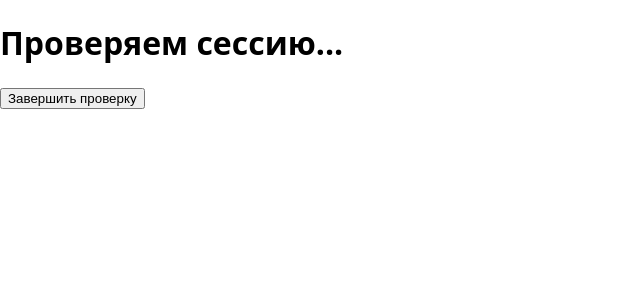
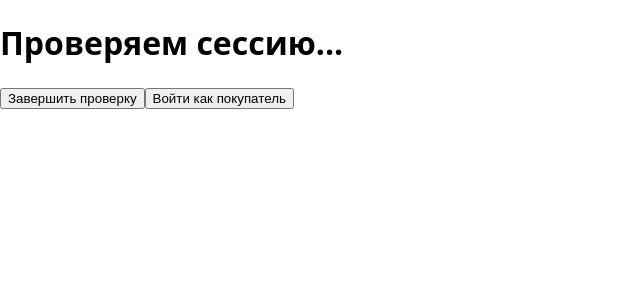
Before and after one commit to IuliiaUsatova/ostatki-sladki, a React (Vite) app: page / in a window 1280 px wide. Shown: the top 300 px of the page, without its empty margins (0-640 px from the left). Built offline with nearby package versions, Linux system fonts and the light colour scheme.

Commit message:
feat: add test buyer login flow

```diff
--- a/src/pages/SplashPage.tsx
+++ b/src/pages/SplashPage.tsx
@@ -1,8 +1,21 @@
+import { useNavigate } from 'react-router-dom'
 import { useAuthStore } from '../features/auth/store/authStore'
 
 function SplashPage() {
   const isLoading = useAuthStore((state) => state.isLoading)
   const clearAuth = useAuthStore((state) => state.clearAuth)
+  const setAuthUser = useAuthStore((state) => state.setAuthUser)
+  const navigate = useNavigate()
+
+  function handleTestBuyerLogin() {
+    setAuthUser({
+      userId: 'test-buyer-id',
+      email: 'buyer@test.com',
+      role: 'buyer',
+      cafeStatus: null,
+    })
+    navigate('/home')
+  }
 
   return (
     <>
@@ -10,6 +23,9 @@ function SplashPage() {
       <button type="button" onClick={clearAuth}>
         Завершить проверку
       </button>
+      <button type="button" onClick={handleTestBuyerLogin}>
+        Войти как покупатель
+      </button>
     </>
   )
 }
```
